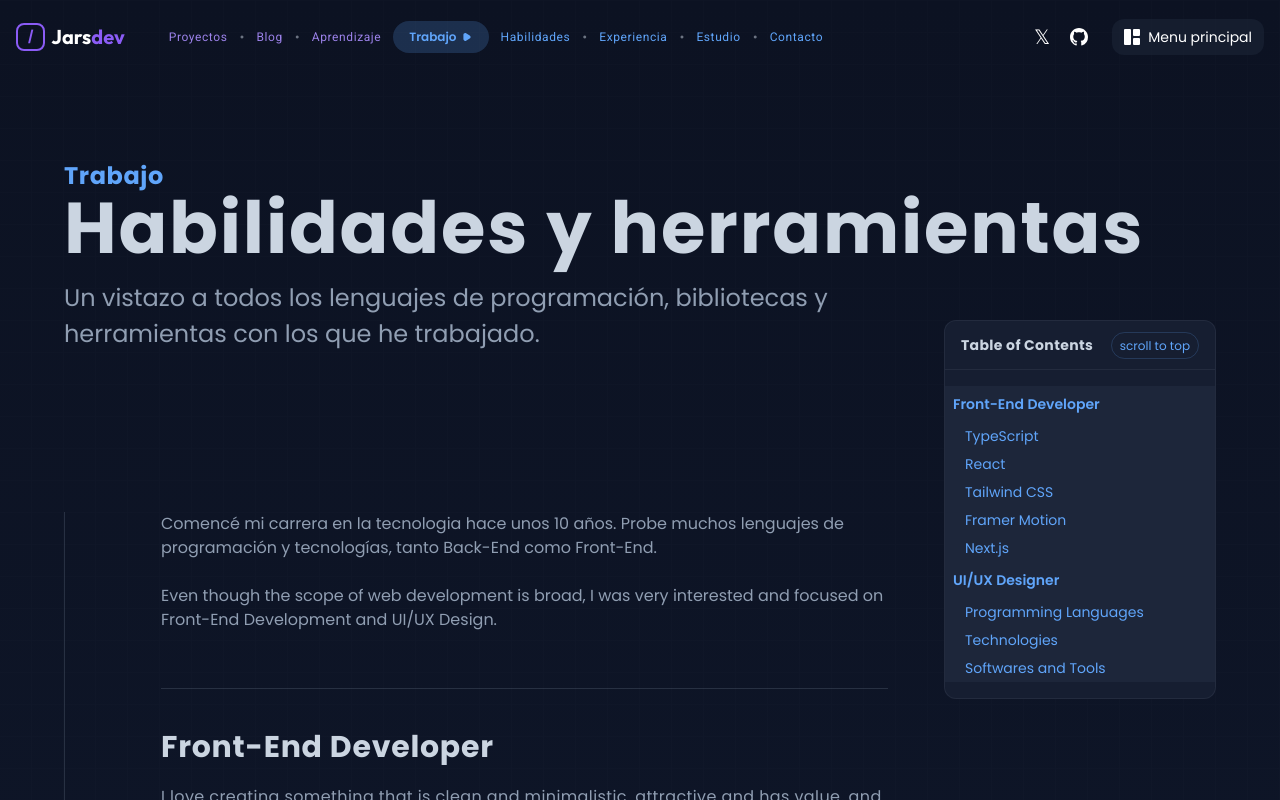
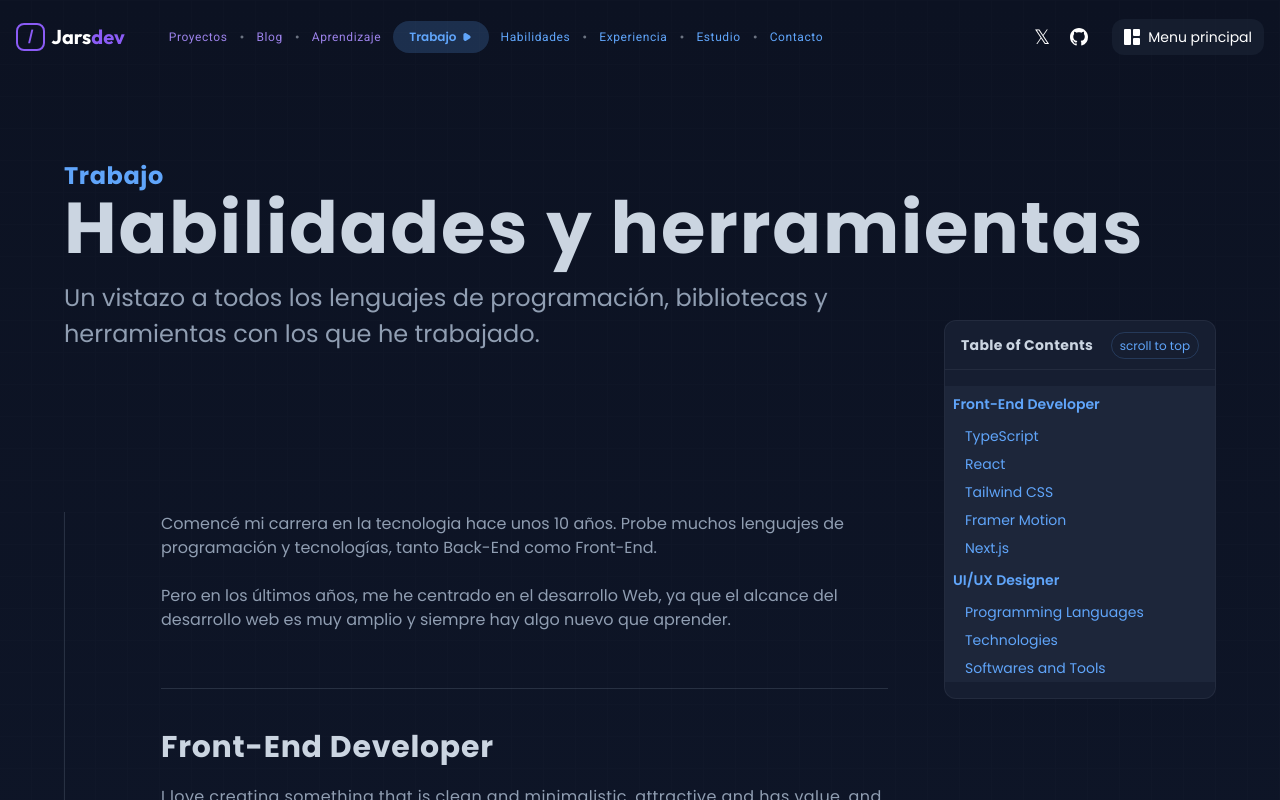
Before and after one commit to ImJars/Development-full-coding, a React (Vite) app: page /skills in a window 1280 px wide. Shown: the top 800 px of the page. Built offline with nearby package versions, Linux system fonts and the light colour scheme.

Commit message:
Update skills.jsx

```diff
--- a/src/skills.jsx
+++ b/src/skills.jsx
@@ -265,9 +265,7 @@ function Skills() {
                     Comencé mi carrera en la tecnologia hace unos 10 años. Probe muchos lenguajes de programación y tecnologías, tanto Back-End como Front-End.
                   </h1>
                   <h2>
-                    Even though the scope of web development is broad, I was
-                    very interested and focused on Front-End Development and
-                    UI/UX Design.
+                    Pero en los últimos años, me he centrado en el desarrollo Web, ya que el alcance del desarrollo web es muy amplio y siempre hay algo nuevo que aprender.
                   </h2>
                 </div>
                 <div ref={refAnimateScroll}>
```
